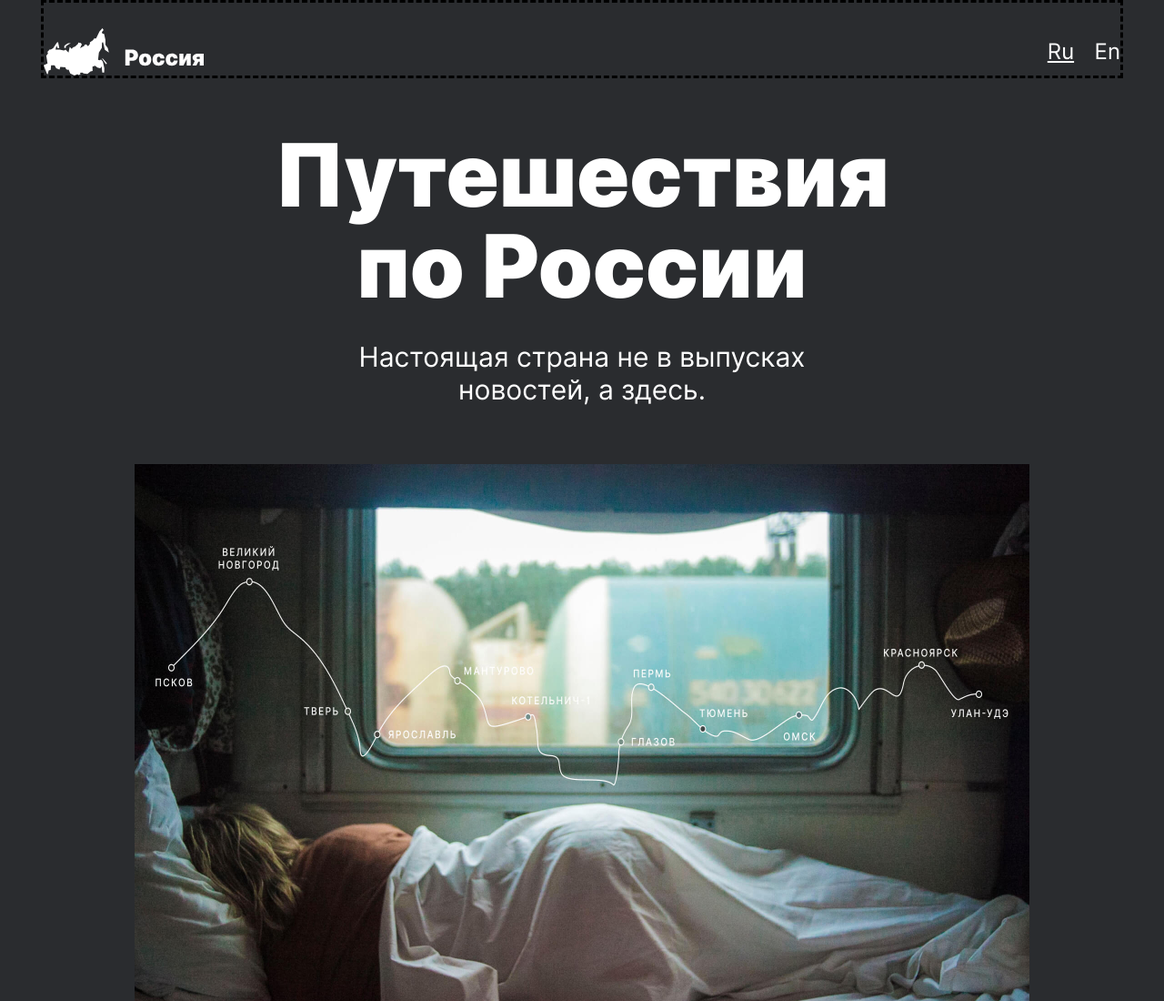
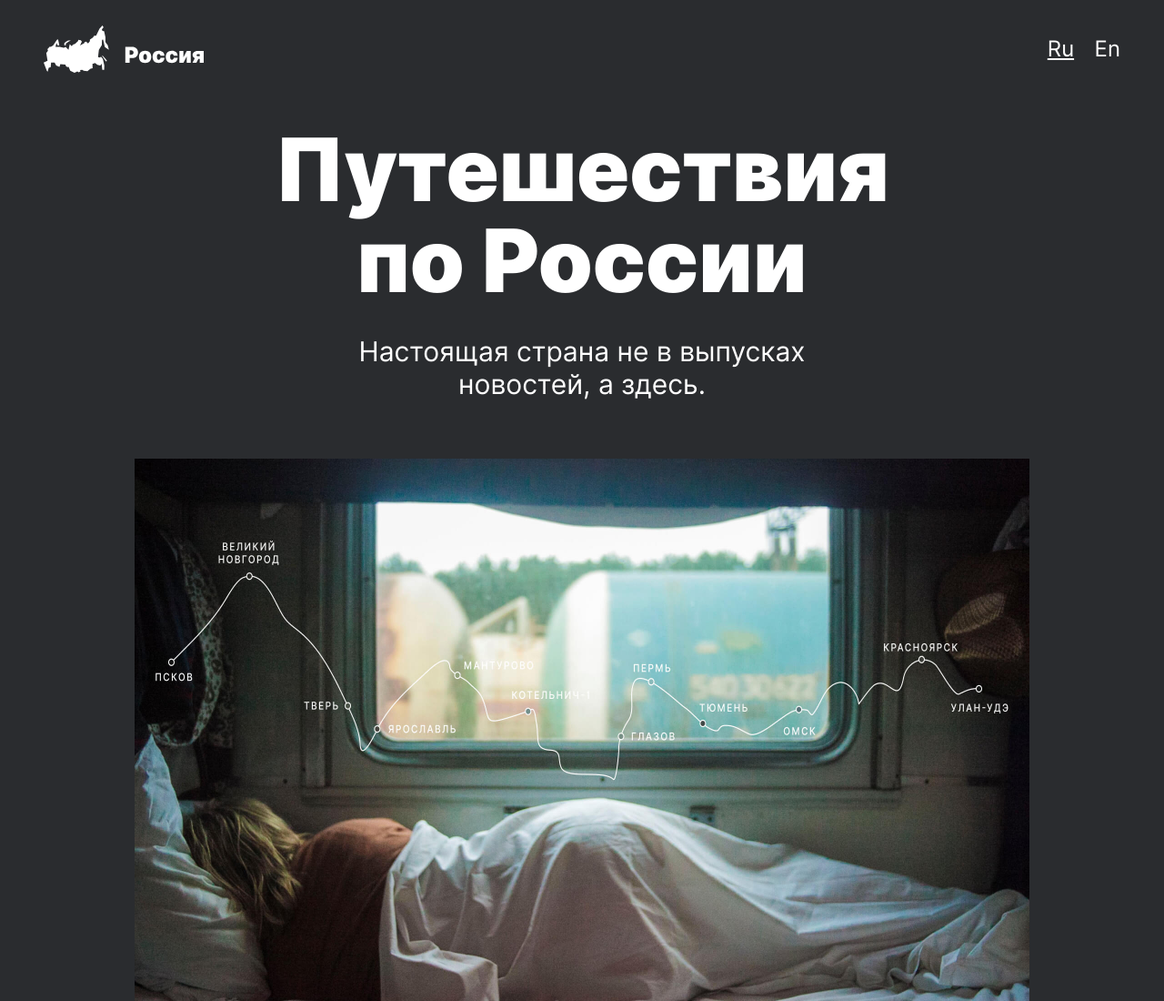
Before and after one commit to Reableboost/project-travel, a plain HTML site: page index.html in a window 1280 px wide. Shown: the top 1100 px of the page at 91% size. Drawn offline with Linux system fonts and the light colour scheme; files whose address does not match are found by name.

Commit message:
Version 2.3

```diff
--- a/blocks/header/header.css
+++ b/blocks/header/header.css
@@ -6,8 +6,6 @@
   align-items: center;
   padding-top: 28px;
   width: 92.5%;
-  border-style: dashed;
-  border-color: black;
 }
 
 @media screen and (max-width: 1024px) {
```
